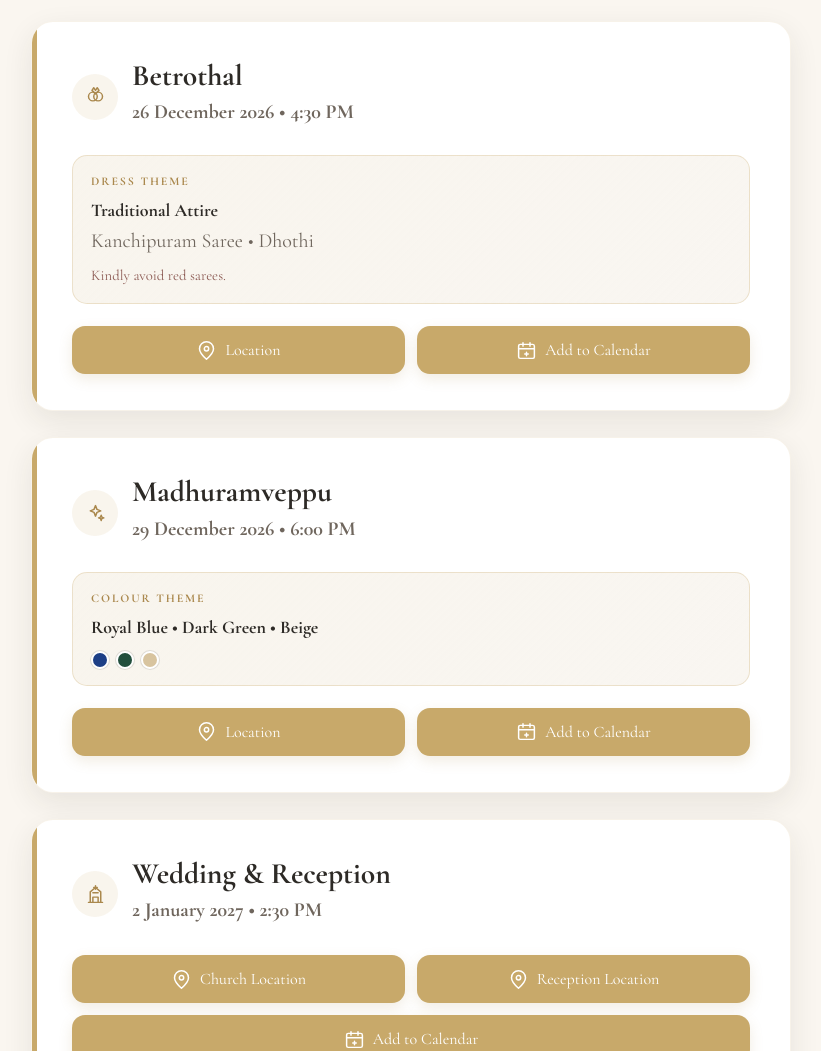
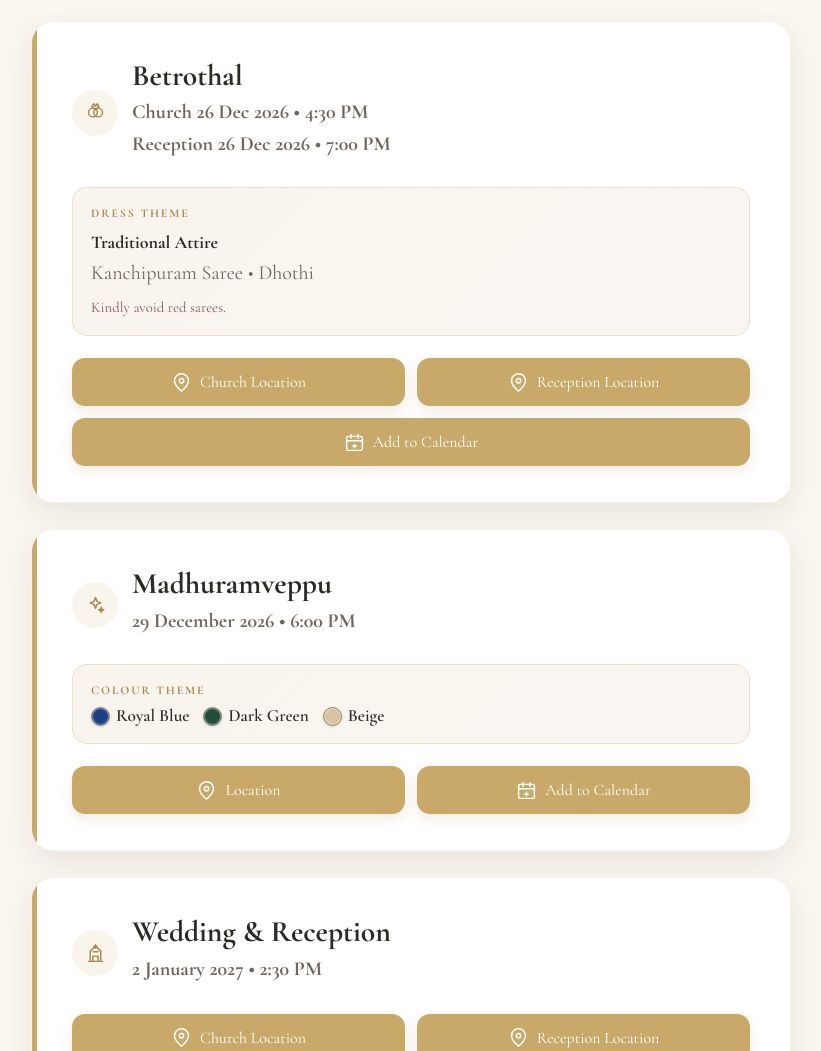
Before and after one commit to tania1125/Wedding-Invitation, a plain HTML site: page index.html in a window 1280 px wide. Shown: the part 1112-2163 px from the top of the page, without its empty margins (229-1050 px from the left). Drawn offline with nearby package versions, Linux system fonts and the light colour scheme.

Commit message:
Updated betrothal reception time

```diff
--- a/index.html
+++ b/index.html
@@ -151,8 +151,10 @@
                             Betrothal
                         </h3>
                         <p class="event-meta">
-                            <time datetime="2026-12-26T17:00:00+05:30">
-                                <strong>26 December 2026 • 4:30 PM</strong>
+                            <time datetime="2026-12-26T16:30:00+05:30">
+                                <strong>Church 26 Dec 2026 • 4:30 PM</strong>
+                                <br>
+                                <strong>Reception 26 Dec 2026 • 7:00 PM</strong>
                             </time>
                         </p>
                     </div>
@@ -172,16 +174,30 @@
                     </small>
                 </div>
                 <div class="buttons">
-                    <a href="https://maps.app.goo.gl/HoJ2pCcjrEwNnM9o9" rel="noopener noreferrer" target="_blank">
+                    <a aria-label="Open Church location in a new tab"
+                        href="https://www.google.com/maps/place/Mary+Queen+Church+-+Thoppil/@10.0252812,76.319527,17z/data=!3m1!4b1!4m6!3m5!1s0x3b080c4607641e67:0x8a24c1ef746e089f!8m2!3d10.0252759!4d76.3221019!16s%2Fg%2F11fj329p3c?entry=ttu&g_ep=EgoyMDI2MTEwMy4wIKXMDSoASAFQAw%3D%3D"
+                        rel="noopener noreferrer" target="_blank">
                         <svg aria-hidden="true" viewbox="0 0 24 24">
                             <path d="M20 10c0 5-8 12-8 12S4 15 4 10a8 8 0 1 1 16 0Z">
                             </path>
                             <circle cx="12" cy="10" r="2.5">
                             </circle>
                         </svg>
-                        Location
+                        Church Location
                     </a>
-                    <a href="https://calendar.google.com/calendar/r/eventedit?action=TEMPLATE&amp;text=Betrothal%20-%20Tessa%20and%20Shen&amp;dates=20261226T150000/20261226T210000&amp;ctz=Asia%2FKolkata&amp;details=Join%20us%20for%20the%20Betrothal%20of%20Tessa%20and%20Shen"
+                    <a aria-label="Open Reception location in a new tab"
+                        href="https://www.google.com/maps/place/Mary+Queen+Church+Parish+Hall/@10.0262441,76.3201006,17z/data=!3m1!4b1!4m6!3m5!1s0x3b080de7bd1e995f:0xeadfe508ed1e589d!8m2!3d10.0262441!4d76.3226755!16s%2Fg%2F11fstv3xnb?entry=ttu&g_ep=EgoyMDI2MTEwMy4wIKXMDSoASAFQAw%3D%3D"
+                        rel="noopener noreferrer" target="_blank">
+                        <svg aria-hidden="true" viewbox="0 0 24 24">
+                            <path d="M20 10c0 5-8 12-8 12S4 15 4 10a8 8 0 1 1 16 0Z">
+                            </path>
+                            <circle cx="12" cy="10" r="2.5">
+                            </circle>
+                        </svg>
+                        Reception Location
+                    </a>
+                    <a aria-label="Add event to calendar" class="wedding-calendar-button"
+                        href="https://calendar.google.com/calendar/r/eventedit?action=TEMPLATE&amp;text=Betrothal%20-%20Tessa%20and%20Shen&amp;dates=20261226T150000/20261226T210000&amp;ctz=Asia%2FKolkata&amp;details=Join%20us%20for%20the%20Betrothal%20of%20Tessa%20and%20Shen"
                         rel="noopener noreferrer" target="_blank">
                         <svg aria-hidden="true" viewbox="0 0 24 24">
                             <rect height="16" rx="2" width="18" x="3" y="5">
@@ -215,18 +231,22 @@
                     </div>
                 </header>
                 <div class="theme-box">
-                    <span class="theme-label">
-                        Colour Theme
-                    </span>
-                    <strong>
-                        Royal Blue • Dark Green • Beige
-                    </strong>
-                    <div aria-label="Royal blue, dark green and beige colours" class="swatches">
-                        <span class="swatch royal-blue">
+                    <span class="theme-label">Colour Theme</span>
+
+                    <div class="theme-palette" aria-label="Colour theme: Cream, White and Beige">
+                        <span class="palette-item">
+                            <span class="swatch royal-blue" aria-hidden="true"></span>
+                            <span>Royal Blue</span>
                         </span>
-                        <span class="swatch dark-green">
+
+                        <span class="palette-item">
+                            <span class="swatch dark-green" aria-hidden="true"></span>
+                            <span>Dark Green</span>
                         </span>
-                        <span class="swatch beige">
+
+                        <span class="palette-item">
+                            <span class="swatch beige" aria-hidden="true"></span>
+                            <span>Beige</span>
                         </span>
                     </div>
                 </div>
@@ -319,35 +339,19 @@
                 ← Swipe to view our memories →
             </p>
             <div class="gallery-slider" aria-label="Wedding photo gallery">
-                <img
-                    src="images/gallery1.jpeg"
-                    alt="Tessa and Shen gallery photograph 1"
-                    loading="lazy"
+                <img src="images/gallery1.jpeg" alt="Tessa and Shen gallery photograph 1" loading="lazy"
                     decoding="async">
 
-                <img
-                    src="images/gallery2.jpeg"
-                    alt="Tessa and Shen gallery photograph 3"
-                    loading="lazy"
+                <img src="images/gallery2.jpeg" alt="Tessa and Shen gallery photograph 3" loading="lazy"
                     decoding="async">
 
-                <img
-                    src="images/gallery3.jpeg"
-                    alt="Tessa and Shen gallery photograph 4"
-                    loading="lazy"
+                <img src="images/gallery3.jpeg" alt="Tessa and Shen gallery photograph 4" loading="lazy"
                     decoding="async">
 
-                <img
-                    src="images/gallery4.jpeg"
-                    alt="Tessa and Shen gallery photograph 5"
-                    loading="lazy"
+                <img src="images/gallery4.jpeg" alt="Tessa and Shen gallery photograph 5" loading="lazy"
                     decoding="async">
 
-                <img
-                    class="landscape-photo"
-                    src="images/gallery5.jpeg"
-                    alt="Family gallery photograph"
-                    loading="lazy"
+                <img class="landscape-photo" src="images/gallery5.jpeg" alt="Family gallery photograph" loading="lazy"
                     decoding="async">
 
             </div>
--- a/style.css
+++ b/style.css
@@ -337,11 +337,9 @@ button {
     object-fit: contain;
     object-position: center;
     padding: 10px;
-    background: linear-gradient(
-        145deg,
-        #f7f1e8,
-        #eee3d4
-    );
+    background: linear-gradient(145deg,
+            #f7f1e8,
+            #eee3d4);
 }
 
 .gallery-slider::-webkit-scrollbar {
@@ -776,6 +774,22 @@ button {
         width: 74vw;
         height: min(62svh, 430px);
     }
+
+    .theme-palette {
+        gap: 8px 11px;
+        font-size: 1rem;
+    }
+
+    .theme-palette .swatch {
+        width: 17px;
+        height: 17px;
+    }
+
+    .palette-item {
+        gap: 5px;
+    }
+
+
 }
 
 /* =========================
@@ -1022,33 +1036,53 @@ button {
     font-size: 0.92rem;
 }
 
-.muted-theme {
-    opacity: 0.82;
+.theme-palette {
+    display: flex;
+    align-items: center;
+    flex-wrap: wrap;
+    gap: 8px 14px;
+
+    margin-top: 5px;
+
+    color: var(--text);
+
+    font-size: 1.08rem;
+    font-weight: 600;
+    line-height: 1.3;
 }
 
-.swatches {
-    display: flex;
-    gap: 7px;
-    margin-top: 9px;
+.palette-item {
+    display: inline-flex;
+    align-items: center;
+    gap: 6px;
+
+    white-space: nowrap;
 }
 
-.swatch {
-    width: 18px;
-    height: 18px;
-    border: 2px solid #ffffff;
+.theme-palette .swatch {
+    display: inline-block;
+    flex: 0 0 auto;
+
+    width: 19px;
+    height: 19px;
+
+    border: 1.5px solid #988873;
     border-radius: 50%;
-    box-shadow: 0 0 0 1px rgba(45, 42, 38, 0.12);
+
+    box-shadow:
+        0 1px 3px rgba(45, 42, 38, 0.14),
+        inset 0 0 0 1px rgba(255, 255, 255, 0.4);
 }
 
-.royal-blue {
+.theme-palette .royal-blue {
     background: #1d3f86;
 }
 
-.dark-green {
+.theme-palette .dark-green {
     background: #224f3d;
 }
 
-.beige {
+.theme-palette .beige {
     background: #d8c49f;
 }
 
```
